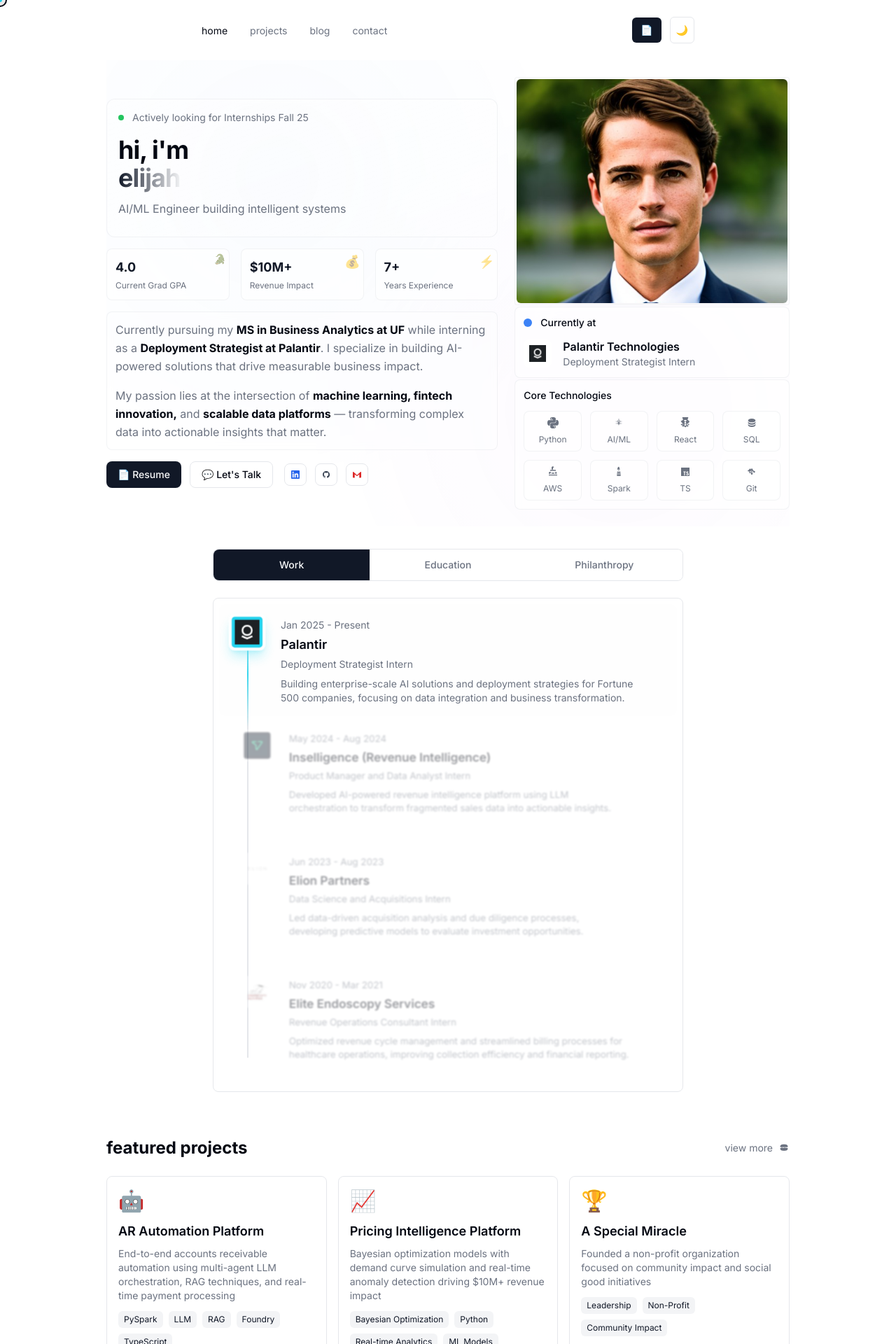
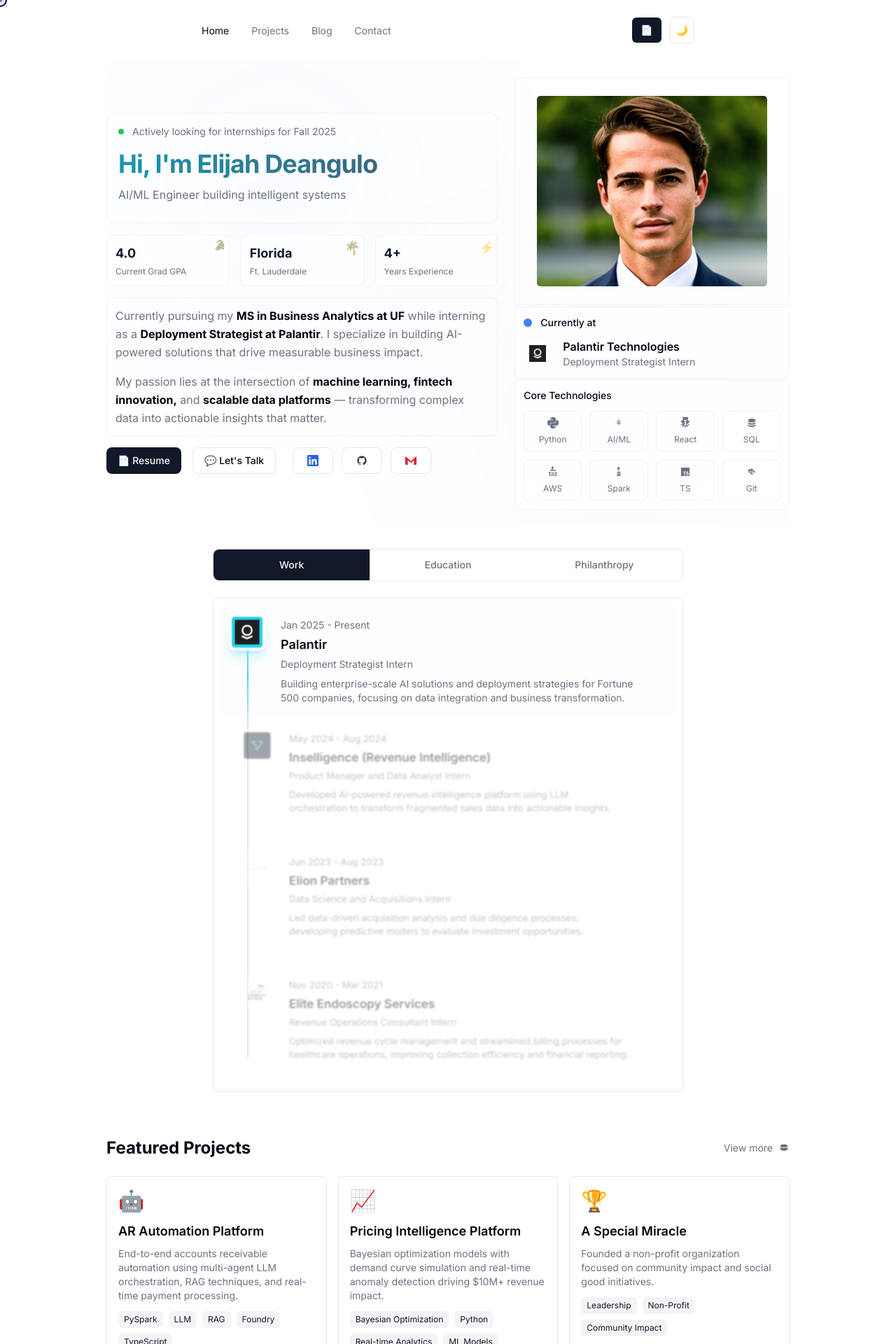
Before and after one commit to ElijahDeangulo/portfolio-website, a Next.js app: page / in a window 1280 px wide. Shown: the top 1920 px of the page at 70% size. Built offline with nearby package versions, Linux system fonts and the light colour scheme; a web font is replaced by a local one.

Commit message:
Update portfolio styling: improve heading gradient, adjust social icons spacing, and update stats cards

```diff
--- a/app/globals.css
+++ b/app/globals.css
@@ -608,7 +608,7 @@ body * {
   left: 0;
   width: 6px;
   height: 6px;
-  background: rgb(34, 211, 238);
+  background: linear-gradient(45deg, rgb(34, 211, 238), rgb(59, 130, 246), rgb(71, 85, 105));
   border-radius: 50%;
   pointer-events: none;
   z-index: 100000;
--- a/app/page.tsx
+++ b/app/page.tsx
@@ -369,6 +369,26 @@ const FloatingElements = ({ section }: { section: string }) => {
 }
 
 export default function Home() {
+  // Add gradient animation styles
+  React.useEffect(() => {
+    const style = document.createElement('style')
+    style.textContent = `
+      @keyframes gradient-shift {
+        0% { background-position: 0% 50%; }
+        50% { background-position: 100% 50%; }
+        100% { background-position: 0% 50%; }
+      }
+
+      @keyframes sparkle {
+        0%, 100% { opacity: 0; transform: scale(0) rotate(0deg); }
+        50% { opacity: 1; transform: scale(1) rotate(180deg); }
+      }
+    `
+    document.head.appendChild(style)
+    return () => {
+      document.head.removeChild(style)
+    }
+  }, [])
   const [activeSection, setActiveSection] = useState('home')
   const [activeTab, setActiveTab] = useState('work')
   const [activeTimelineItem, setActiveTimelineItem] = useState<string | null>('palantir')
@@ -511,10 +531,10 @@ export default function Home() {
         <div className="mx-auto flex max-w-3xl flex-col px-8">
           <nav className="flex items-center justify-between py-6">
             <ul className="flex items-center space-x-8">
-              <li><button onClick={() => setActiveSection('home')} className={`text-sm transition-colors hover:text-foreground/80 ${activeSection === 'home' ? 'text-foreground' : 'text-muted-foreground'}`}>home</button></li>
-              <li><button onClick={() => setActiveSection('projects')} className={`text-sm transition-colors hover:text-foreground ${activeSection === 'projects' ? 'text-foreground' : 'text-muted-foreground'}`}>projects</button></li>
-              <li><button onClick={() => setActiveSection('blog')} className={`text-sm transition-colors hover:text-foreground ${activeSection === 'blog' ? 'text-foreground' : 'text-muted-foreground'}`}>blog</button></li>
-              <li><button onClick={() => setActiveSection('contact')} className={`text-sm transition-colors hover:text-foreground ${activeSection === 'contact' ? 'text-foreground' : 'text-muted-foreground'}`}>contact</button></li>
+              <li><button onClick={() => setActiveSection('home')} className={`text-sm transition-colors hover:text-foreground/80 ${activeSection === 'home' ? 'text-foreground' : 'text-muted-foreground'}`}>Home</button></li>
+              <li><button onClick={() => setActiveSection('projects')} className={`text-sm transition-colors hover:text-foreground ${activeSection === 'projects' ? 'text-foreground' : 'text-muted-foreground'}`}>Projects</button></li>
+              <li><button onClick={() => setActiveSection('blog')} className={`text-sm transition-colors hover:text-foreground ${activeSection === 'blog' ? 'text-foreground' : 'text-muted-foreground'}`}>Blog</button></li>
+              <li><button onClick={() => setActiveSection('contact')} className={`text-sm transition-colors hover:text-foreground ${activeSection === 'contact' ? 'text-foreground' : 'text-muted-foreground'}`}>Contact</button></li>
         </ul>
             <div className="flex items-center space-x-3">
               <button
@@ -585,13 +605,16 @@ export default function Home() {
                   <div className="relative z-10">
                     <div className="mb-4 flex items-center gap-3">
                       <div className="h-2 w-2 rounded-full bg-green-500 animate-pulse" />
-                      <span className="text-sm text-muted-foreground">Actively looking for Internships Fall 25</span>
-                    </div>
-                    <h1 className="mb-3 text-2xl font-bold tracking-tight text-foreground lg:text-4xl">
-                      <span className="block">hi, i'm</span>
-                      <span className="bg-gradient-to-r from-primary to-secondary bg-clip-text text-transparent">
-                        elijah
-                      </span>
+                      <span className="text-sm text-muted-foreground">Actively looking for internships for Fall 2025</span>
+                    </div>
+                                        <h1
+                      className="mb-3 text-2xl font-bold tracking-tight lg:text-4xl bg-gradient-to-r from-slate-500 via-cyan-300 via-cyan-500 via-blue-400 to-slate-600 bg-clip-text text-transparent"
+                      style={{
+                        backgroundSize: '300% 300%',
+                        animation: 'gradient-shift 4s ease infinite'
+                      }}
+                    >
+                      Hi, I'm Elijah Deangulo
                     </h1>
                     <div className="mb-3 text-base text-muted-foreground">
                       <TypingAnimation
@@ -630,9 +653,9 @@ export default function Home() {
                       transform: `translate3d(${mousePosition.x * 0.015}px, ${mousePosition.y * 0.015}px, 0)`
                     }}
                   >
-                    <div className="text-lg font-bold text-primary mb-1">$10M+</div>
-                    <div className="text-xs text-muted-foreground">Revenue Impact</div>
-                    <div className="absolute top-1 right-1 text-lg opacity-50">💰</div>
+                    <div className="text-lg font-bold text-primary mb-1">Florida</div>
+                    <div className="text-xs text-muted-foreground">Ft. Lauderdale</div>
+                    <div className="absolute top-1 right-1 text-lg opacity-50">🌴</div>
                   </div>
 
                   <div
@@ -641,7 +664,7 @@ export default function Home() {
                       transform: `translate3d(${mousePosition.x * 0.008}px, ${mousePosition.y * 0.008}px, 0)`
                     }}
                   >
-                    <div className="text-lg font-bold text-primary mb-1">7+</div>
+                    <div className="text-lg font-bold text-primary mb-1">4+</div>
                     <div className="text-xs text-muted-foreground">Years Experience</div>
                     <div className="absolute top-1 right-1 text-lg opacity-50">⚡</div>
                   </div>
@@ -660,8 +683,8 @@ export default function Home() {
                 </div>
 
                 {/* Action Buttons */}
-                <div className="flex flex-col gap-4 sm:flex-row sm:items-center">
-                  <div className="flex gap-3">
+                <div className="flex flex-col gap-4 sm:flex-row sm:items-center sm:gap-6">
+                  <div className="flex gap-4">
                     <button
                       onClick={handleDownloadClick}
                       disabled={isDownloading}
@@ -699,18 +722,18 @@ export default function Home() {
 
                   {/* Social Links */}
                   <div className="flex items-center gap-3">
-                    <a href="https://www.linkedin.com/in/elijah-deangulo-a26306175" target="_blank" rel="noopener noreferrer" className="group flex items-center justify-center w-8 h-8 rounded-lg border border-border bg-background transition-all duration-300 hover:bg-blue-500 hover:border-blue-500 hover:scale-110 hover:shadow-lg hover:shadow-blue-500/25">
-                      <svg className="h-3 w-3 text-blue-600 group-hover:text-white transition-colors" fill="currentColor" viewBox="0 0 24 24">
+                    <a href="https://www.linkedin.com/in/elijah-deangulo-a26306175" target="_blank" rel="noopener noreferrer" className="group flex items-center justify-center px-5 py-2.5 rounded-lg border border-border bg-background transition-all duration-300 hover:bg-blue-500 hover:border-blue-500 hover:scale-110 hover:shadow-lg hover:shadow-blue-500/25">
+                      <svg className="h-4 w-4 text-blue-600 group-hover:text-white transition-colors" fill="currentColor" viewBox="0 0 24 24">
                         <path d="M20.447 20.452h-3.554v-5.569c0-1.328-.027-3.037-1.852-3.037-1.853 0-2.136 1.445-2.136 2.939v5.667H9.351V9h3.414v1.561h.046c.477-.9 1.637-1.85 3.37-1.85 3.601 0 4.267 2.37 4.267 5.455v6.286zM5.337 7.433c-1.144 0-2.063-.926-2.063-2.065 0-1.138.92-2.063 2.063-2.063 1.14 0 2.064.925 2.064 2.063 0 1.139-.925 2.065-2.064 2.065zm1.782 13.019H3.555V9h3.564v11.452zM22.225 0H1.771C.792 0 0 .774 0 1.729v20.542C0 23.227.792 24 1.771 24h20.451C23.2 24 24 23.227 24 22.271V1.729C24 .774 23.2 0 22.222 0h.003z"/>
                       </svg>
                     </a>
-                    <a href="https://github.com/ElijahDeangulo" target="_blank" rel="noopener noreferrer" className="group flex items-center justify-center w-8 h-8 rounded-lg border border-border bg-background transition-all duration-300 hover:bg-gray-900 hover:border-gray-900 hover:scale-110 hover:shadow-lg hover:shadow-gray-900/25">
-                      <svg className="h-3 w-3 text-gray-700 group-hover:text-white transition-colors" fill="currentColor" viewBox="0 0 24 24">
+                    <a href="https://github.com/ElijahDeangulo" target="_blank" rel="noopener noreferrer" className="group flex items-center justify-center px-5 py-2.5 rounded-lg border border-border bg-background transition-all duration-300 hover:bg-gray-900 hover:border-gray-900 hover:scale-110 hover:shadow-lg hover:shadow-gray-900/25">
+                      <svg className="h-4 w-4 text-gray-700 group-hover:text-white transition-colors" fill="currentColor" viewBox="0 0 24 24">
                         <path fillRule="evenodd" d="M12 2C6.477 2 2 6.484 2 12.017c0 4.425 2.865 8.18 6.839 9.504.5.092.682-.217.682-.483 0-.237-.008-.868-.013-1.703-2.782.605-3.369-1.343-3.369-1.343-.454-1.158-1.11-1.466-1.11-1.466-.908-.62.069-.608.069-.608 1.003.07 1.531 1.032 1.531 1.032.892 1.53 2.341 1.088 2.91.832.092-.647.35-1.088.636-1.338-2.22-.253-4.555-1.113-4.555-4.951 0-1.093.39-1.988 1.029-2.688-.103-.253-.446-1.272.098-2.65 0 0 .84-.27 2.75 1.026A9.564 9.564 0 0112 6.844c.85.004 1.705.115 2.504.337 1.909-1.296 2.747-1.027 2.747-1.027.546 1.379.202 2.398.1 2.651.64.7 1.028 1.595 1.028 2.688 0 3.848-2.339 4.695-4.566 4.943.359.309.678.92.678 1.855 0 1.338-.012 2.419-.012 2.747 0 .268.18.58.688.482A10.019 10.019 0 0022 12.017C22 6.484 17.522 2 12 2z" clipRule="evenodd"/>
                       </svg>
                     </a>
-                    <a href="mailto:ejdeangulo@gmail.com" className="group flex items-center justify-center w-8 h-8 rounded-lg border border-border bg-background transition-all duration-300 hover:bg-red-500 hover:border-red-500 hover:scale-110 hover:shadow-lg hover:shadow-red-500/25">
-                      <svg className="h-3 w-3 text-red-600 group-hover:text-white transition-colors" fill="currentColor" viewBox="0 0 24 24">
+                    <a href="mailto:ejdeangulo@gmail.com" className="group flex items-center justify-center px-5 py-2.5 rounded-lg border border-border bg-background transition-all duration-300 hover:bg-red-500 hover:border-red-500 hover:scale-110 hover:shadow-lg hover:shadow-red-500/25">
+                      <svg className="h-4 w-4 text-red-600 group-hover:text-white transition-colors" fill="currentColor" viewBox="0 0 24 24">
                         <path d="M24 5.457v13.909c0 .904-.732 1.636-1.636 1.636h-3.819V11.73L12 16.64l-6.545-4.91v9.273H1.636A1.636 1.636 0 0 1 0 19.366V5.457c0-.904.732-1.636 1.636-1.636h.075L12 13.267 22.289 3.821h.075A1.636 1.636 0 0 1 24 5.457z"/>
                       </svg>
                     </a>
@@ -723,10 +746,7 @@ export default function Home() {
 
                 {/* Profile Image Card */}
                 <div
-                  className="group relative overflow-hidden rounded bg-card/30 backdrop-blur-sm border border-border/50 p-0.5 transition-all duration-700 hover:scale-105"
-                  style={{
-                    transform: `translate3d(${mousePosition.x * 0.1}px, ${mousePosition.y * 0.1 + scrollY * -0.03}px, 0) rotateY(${mousePosition.x * 0.01}deg) rotateX(${-mousePosition.y * 0.01}deg)`
-                  }}
+                  className="group relative overflow-hidden rounded bg-card/30 backdrop-blur-sm border border-border/50 p-0.5 transition-all duration-300"
                 >
                   <div className="absolute inset-0 bg-gradient-to-br from-primary/10 to-secondary/10 opacity-0 group-hover:opacity-100 transition-opacity duration-500" />
                   <div className="relative z-10">
@@ -734,7 +754,7 @@ export default function Home() {
                       src="/images/profile.jpg"
                       alt="Elijah DeAngulo"
                       className="w-full rounded-md object-cover shadow-sm transition-transform duration-500 group-hover:scale-105"
-                      style={{ aspectRatio: '2/3', objectPosition: 'center 15%', height: '320px', overflow: 'hidden' }}
+                      style={{ aspectRatio: '2/3', objectPosition: 'center 13%', height: '320px', overflow: 'hidden', transform: 'scale(0.85)' }}
                       onError={(e) => {
                         e.currentTarget.src = "https://images.unsplash.com/photo-1507003211169-0a1dd7228f2d?w=320&h=400&fit=crop&crop=face"
                       }}
@@ -1269,9 +1289,9 @@ export default function Home() {
         >
           <FloatingElements section="projects" />
           <div className="mb-6 flex items-center justify-between">
-            <h2 className="text-2xl font-bold text-foreground">featured projects</h2>
+            <h2 className="text-2xl font-bold text-foreground">Featured Projects</h2>
             <a href="#" className="group flex items-center gap-2 text-sm text-muted-foreground transition-colors hover:text-foreground">
-              <span>view more</span>
+              <span>View more</span>
               <span className="relative transition-transform group-hover:scale-110">
                 <svg className="h-4 w-4 text-muted-foreground group-hover:text-primary transition-colors" viewBox="0 0 24 24" fill="currentColor">
                   {/* Top jaw - rotates down on hover */}
@@ -1304,7 +1324,7 @@ export default function Home() {
               <div className="mb-3 text-3xl">🤖</div>
               <h3 className="mb-2 text-lg font-semibold text-foreground">AR Automation Platform</h3>
               <p className="mb-3 text-sm text-muted-foreground">
-                End-to-end accounts receivable automation using multi-agent LLM orchestration, RAG techniques, and real-time payment processing
+                End-to-end accounts receivable automation using multi-agent LLM orchestration, RAG techniques, and real-time payment processing.
               </p>
               <div className="mb-3 flex flex-wrap gap-2">
                 <span className="rounded-md bg-secondary px-2 py-1 text-xs text-secondary-foreground">PySpark</span>
@@ -1324,7 +1344,7 @@ export default function Home() {
               <div className="mb-3 text-3xl">📈</div>
               <h3 className="mb-2 text-lg font-semibold text-foreground">Pricing Intelligence Platform</h3>
               <p className="mb-3 text-sm text-muted-foreground">
-                Bayesian optimization models with demand curve simulation and real-time anomaly detection driving $10M+ revenue impact
+                Bayesian optimization models with demand curve simulation and real-time anomaly detection driving $10M+ revenue impact.
               </p>
               <div className="mb-3 flex flex-wrap gap-2">
                 <span className="rounded-md bg-secondary px-2 py-1 text-xs text-secondary-foreground">Bayesian Optimization</span>
@@ -1343,7 +1363,7 @@ export default function Home() {
               <div className="mb-3 text-3xl">🏆</div>
               <h3 className="mb-2 text-lg font-semibold text-foreground">A Special Miracle</h3>
               <p className="mb-3 text-sm text-muted-foreground">
-                Founded a non-profit organization focused on community impact and social good initiatives
+                Founded a non-profit organization focused on community impact and social good initiatives.
               </p>
               <div className="mb-3 flex flex-wrap gap-2">
                 <span className="rounded-md bg-secondary px-2 py-1 text-xs text-secondary-foreground">Leadership</span>
@@ -1366,7 +1386,7 @@ export default function Home() {
               <div className="mb-3 text-3xl">💼</div>
               <h3 className="mb-2 text-lg font-semibold text-foreground">Revenue Intelligence Suite</h3>
               <p className="mb-3 text-sm text-muted-foreground">
-                ML-driven sales forecasting and CRM optimization platform improving pipeline hygiene and customer engagement
+                ML-driven sales forecasting and CRM optimization platform improving pipeline hygiene and customer engagement.
               </p>
               <div className="flex flex-wrap gap-2">
                 <span className="rounded-md bg-secondary px-2 py-1 text-xs text-secondary-foreground">ML Forecasting</span>
@@ -1384,9 +1404,9 @@ export default function Home() {
           style={{ transform: getSectionTransform(0.005) }}
         >
           <div className="mb-6 flex items-center justify-between">
-            <h2 className="text-2xl font-bold text-foreground">recent posts</h2>
+            <h2 className="text-2xl font-bold text-foreground">Recent Posts</h2>
             <a href="#" className="group flex items-center gap-2 text-sm text-muted-foreground transition-colors hover:text-foreground">
-              <span>view more</span>
+              <span>View more</span>
               <span className="relative transition-transform group-hover:scale-110">
                 <svg className="h-4 w-4 text-muted-foreground group-hover:text-primary transition-colors" viewBox="0 0 24 24" fill="currentColor">
                   {/* Top jaw - rotates down on hover */}
@@ -1442,7 +1462,7 @@ export default function Home() {
         {activeSection === 'projects' && (
           <div className="py-8">
             <div className="mb-6">
-              <h2 className="text-2xl font-bold text-foreground mb-4">my projects</h2>
+              <h2 className="text-2xl font-bold text-foreground mb-4">My Projects</h2>
               <p className="text-muted-foreground">
                 A collection of projects I've worked on, from AI-powered solutions to enterprise platforms.
               </p>
@@ -1517,7 +1537,7 @@ export default function Home() {
         {activeSection === 'blog' && (
           <div className="py-8">
             <div className="mb-6">
-              <h2 className="text-2xl font-bold text-foreground mb-4">recent posts</h2>
+              <h2 className="text-2xl font-bold text-foreground mb-4">Recent Posts</h2>
               <p className="text-muted-foreground">
                 Thoughts on AI, data science, and building products that matter.
               </p>
@@ -1588,9 +1608,9 @@ export default function Home() {
             >
               <FloatingElements section="contact" />
               <div className="flex-1">
-                <h1 className="mb-4 text-4xl font-bold tracking-tight text-foreground lg:text-5xl">
-                  get in touch 📧
-                </h1>
+                            <h1 className="mb-4 text-4xl font-bold tracking-tight text-foreground lg:text-5xl">
+              Get in Touch 📧
+            </h1>
                 <p className="mb-6 text-xl text-muted-foreground">
                   Interested in collaborating or have a question? I'd love to hear from you.
                 </p>
@@ -1754,7 +1774,7 @@ export default function Home() {
         <footer className="border-t border-border py-8">
           <div className="text-center">
             <div className="text-sm text-muted-foreground">
-              © 2025 ejdeangulo.com | <a href="#" className="hover:text-foreground">privacy?</a>
+              © 2025 ejdeangulo.com | <a href="#" className="hover:text-foreground">Privacy</a>
             </div>
           </div>
         </footer>
```
